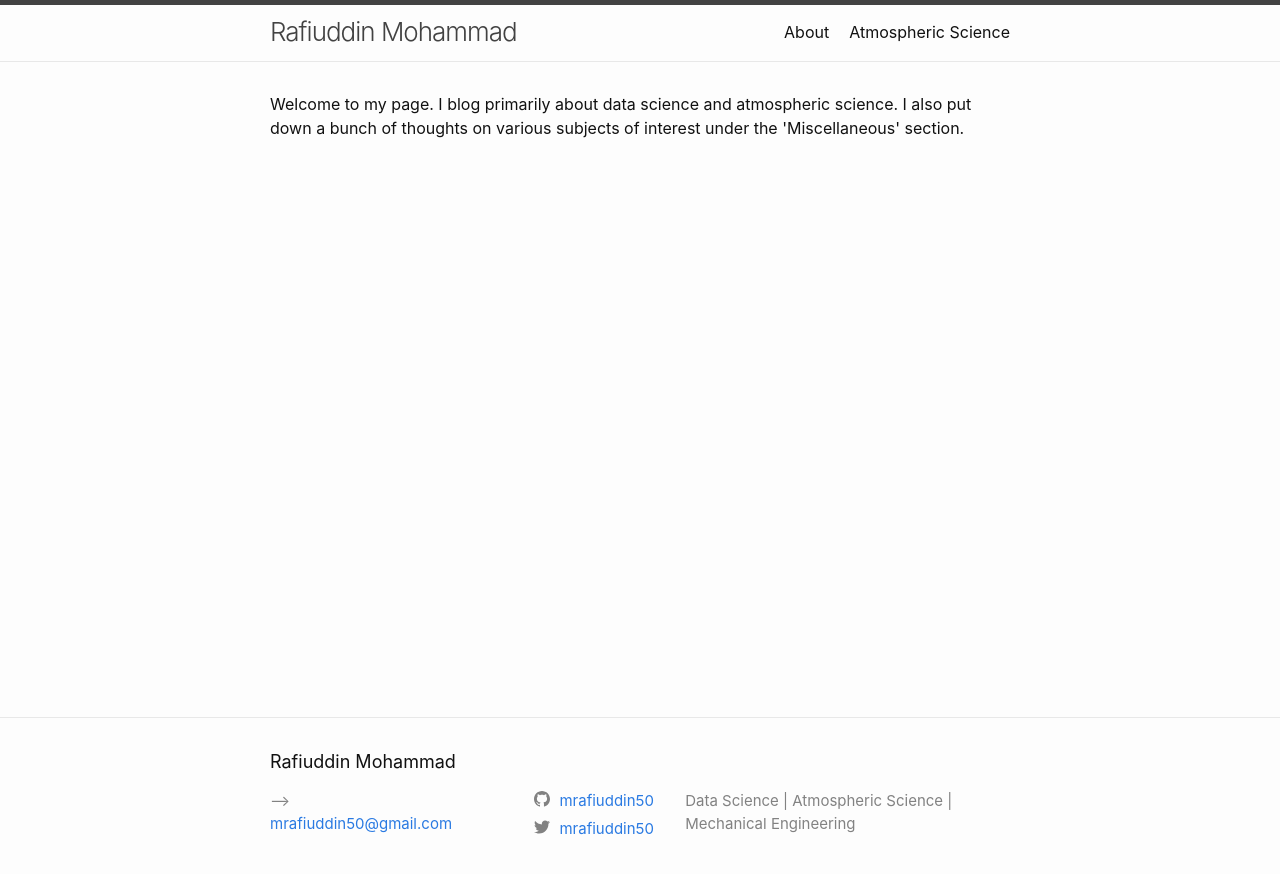
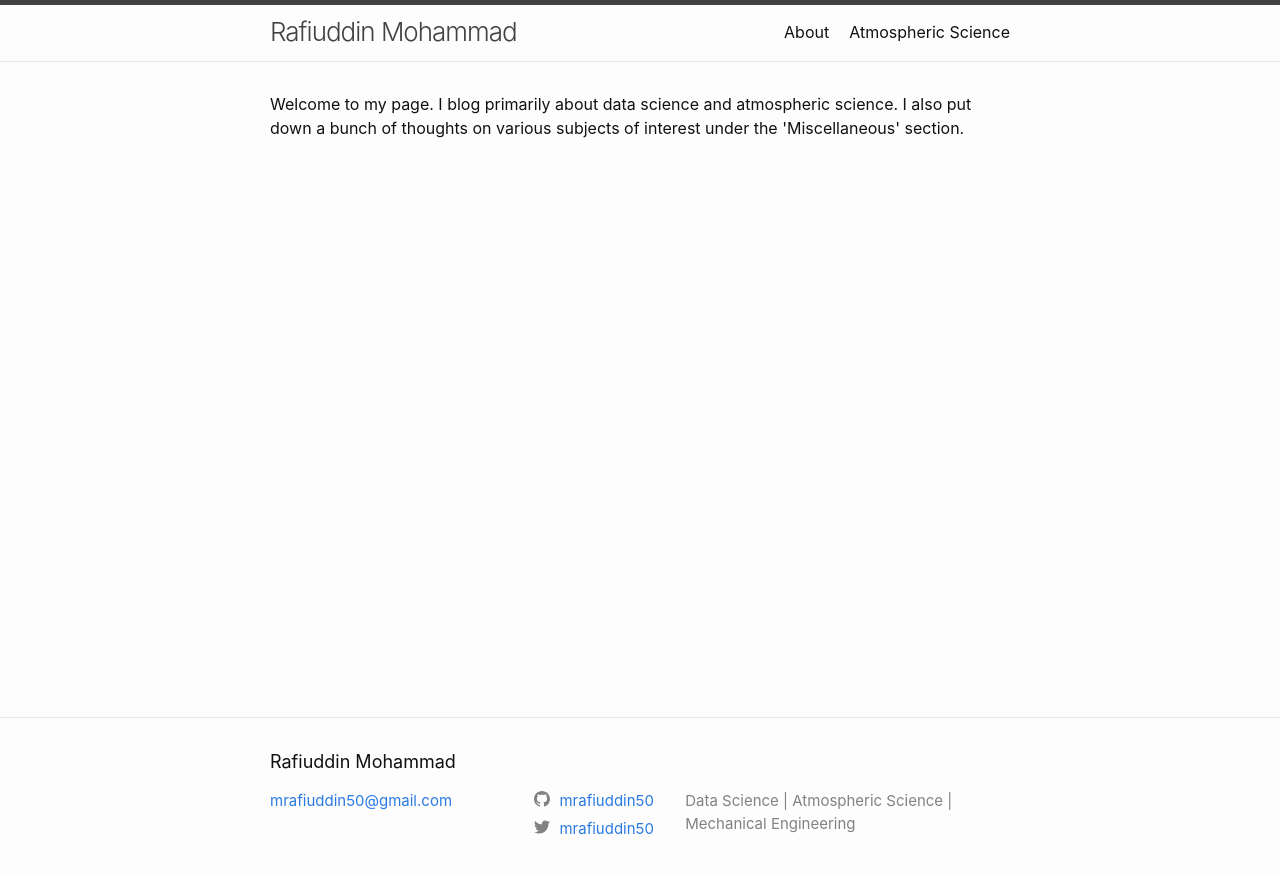
Before and after one commit to mrafiuddin50/mrafiuddin50.github.io, a Jekyll site: the page built from index.markdown, in a window 1280 px wide. Shown: the top 874 px of the page. Built offline with Jekyll 4.4.1, drawn with Linux system fonts in a browser that asks for light colours.

Commit message:
Update footer.html

```diff
--- a/_includes/footer.html
+++ b/_includes/footer.html
@@ -8,13 +8,13 @@
     <div class="footer-col-wrapper">
       <div class="footer-col footer-col-1">
         <ul class="contact-list">
-         <!--  <li class="p-name">
+           <!-- <li class="p-name"> -->
             <!-- {%- if site.author -%}
               {{ site.author | escape }}
             {%- else -%}
               {{ site.title | escape }}
             {%- endif -%} -->
-            </li> -->
+            <!-- </li> -->
             {%- if site.email -%}
             <li><a class="u-email" href="mailto:{{ site.email }}">{{ site.email }}</a></li>
             {%- endif -%}
```
